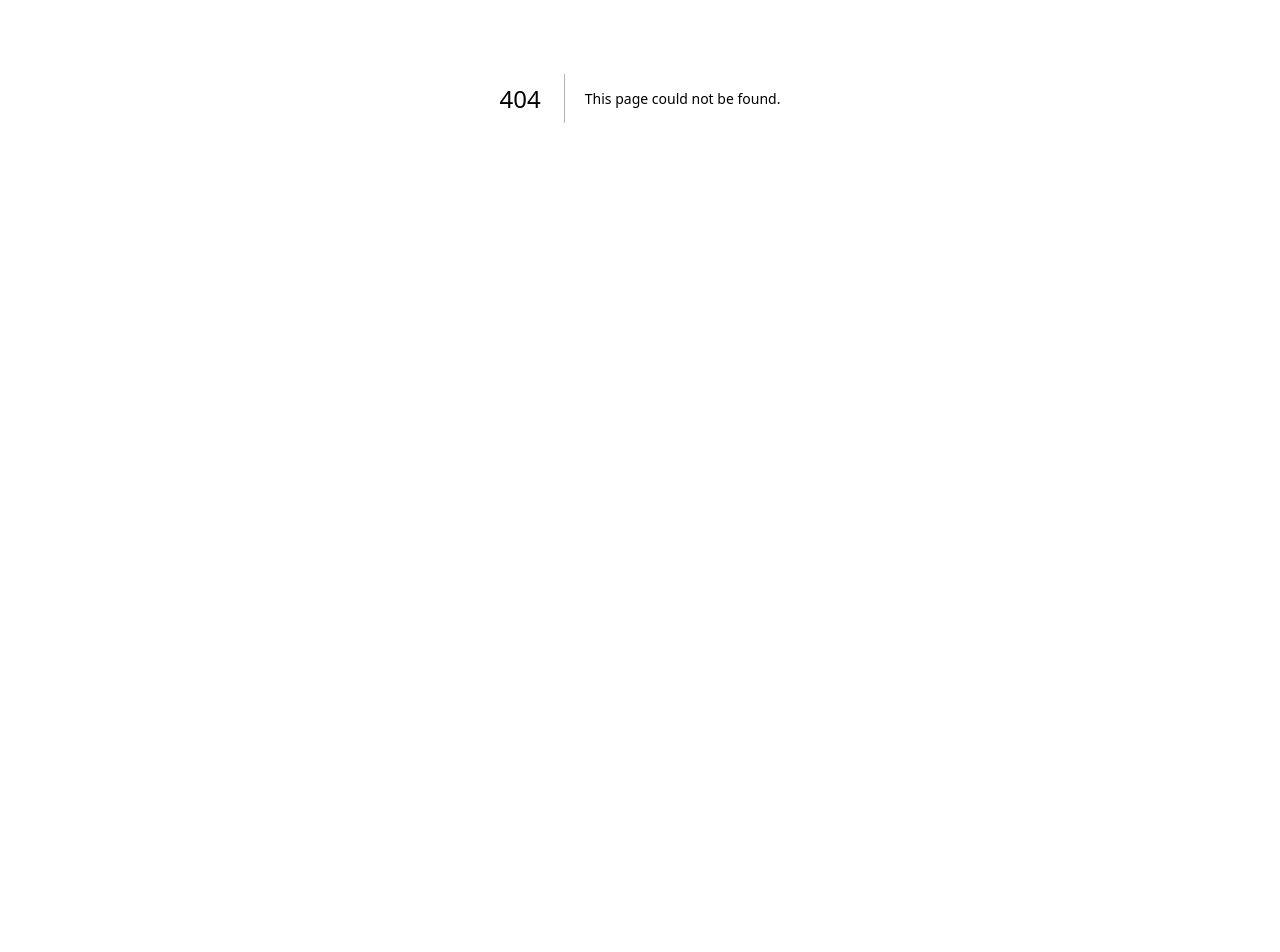
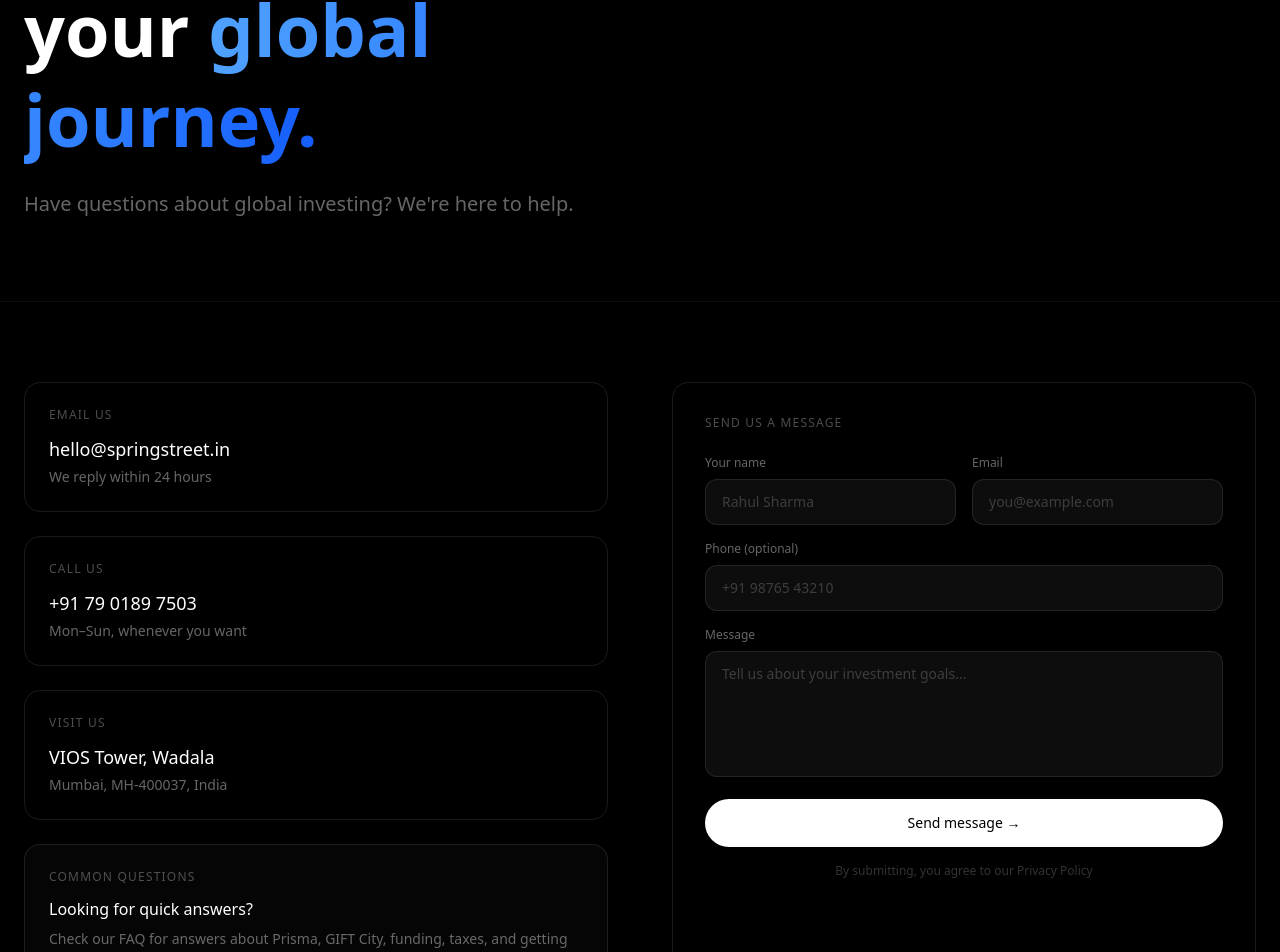
Before and after one commit to princeyadav14/spring-street, a Next.js app: page /contact in a window 1280 px wide. Before the commit this address had no page. Shown: the part 302-1254 px from the top of the page. Before the commit the page ends 800 px from the top, so only its background shows below. Built offline with nearby package versions, Linux system fonts and the light colour scheme.

Commit message:
Add Contact page

```diff
--- /dev/null
+++ b/app/contact/page.tsx
@@ -0,0 +1,109 @@
+ import Navbar from '../components/Navbar'
+import Footer from '../components/Footer'
+
+export default function ContactPage() {
+  return (
+    <main className="bg-black min-h-screen">
+      <Navbar />
+
+      {/* Hero */}
+      <section className="pt-40 pb-20 px-6 max-w-7xl mx-auto border-b border-white/5">
+        <p className="text-white/30 text-sm uppercase tracking-widest mb-4">Contact</p>
+        <h1 className="text-5xl md:text-7xl font-bold text-white max-w-2xl leading-tight mb-6">
+          Let's talk about your{' '}
+          <span className="text-transparent bg-clip-text bg-gradient-to-r from-blue-400 to-blue-600">
+            global journey.
+          </span>
+        </h1>
+        <p className="text-white/40 text-xl max-w-xl leading-relaxed">
+          Have questions about global investing? We're here to help.
+        </p>
+      </section>
+
+      {/* Contact content */}
+      <section className="py-20 px-6 max-w-7xl mx-auto">
+        <div className="grid grid-cols-1 md:grid-cols-2 gap-16">
+
+          {/* Left - Contact info */}
+          <div className="flex flex-col gap-6">
+            <div className="border border-white/10 rounded-2xl p-6 hover:border-white/20 transition-colors">
+              <div className="text-white/30 text-xs uppercase tracking-widest mb-3">Email us</div>
+              <div className="text-white font-medium text-lg mb-1">hello@springstreet.in</div>
+              <div className="text-white/40 text-sm">We reply within 24 hours</div>
+            </div>
+            <div className="border border-white/10 rounded-2xl p-6 hover:border-white/20 transition-colors">
+              <div className="text-white/30 text-xs uppercase tracking-widest mb-3">Call us</div>
+              <div className="text-white font-medium text-lg mb-1">+91 79 0189 7503</div>
+              <div className="text-white/40 text-sm">Mon–Sun, whenever you want</div>
+            </div>
+            <div className="border border-white/10 rounded-2xl p-6 hover:border-white/20 transition-colors">
+              <div className="text-white/30 text-xs uppercase tracking-widest mb-3">Visit us</div>
+              <div className="text-white font-medium text-lg mb-1">VIOS Tower, Wadala</div>
+              <div className="text-white/40 text-sm">Mumbai, MH-400037, India</div>
+            </div>
+
+            {/* FAQ box */}
+            <div className="border border-white/10 rounded-2xl p-6 bg-white/[0.02]">
+              <div className="text-white/30 text-xs uppercase tracking-widest mb-3">Common questions</div>
+              <div className="text-white font-medium mb-2">Looking for quick answers?</div>
+              <div className="text-white/40 text-sm mb-4">Check our FAQ for answers about Prisma, GIFT City, funding, taxes, and getting started.</div>
+              <a href="/faq" className="text-blue-400 text-sm hover:text-blue-300 transition-colors">
+                Visit FAQ →
+              </a>
+            </div>
+          </div>
+
+          {/* Right - Form */}
+          <div className="border border-white/10 rounded-2xl p-8">
+            <div className="text-white/30 text-xs uppercase tracking-widest mb-6">Send us a message</div>
+            <div className="flex flex-col gap-4">
+              <div className="grid grid-cols-2 gap-4">
+                <div>
+                  <label className="text-white/40 text-xs mb-2 block">Your name</label>
+                  <input
+                    type="text"
+                    placeholder="Rahul Sharma"
+                    className="w-full bg-white/5 border border-white/10 rounded-xl px-4 py-3 text-white text-sm placeholder-white/20 focus:outline-none focus:border-white/30 transition-colors"
+                  />
+                </div>
+                <div>
+                  <label className="text-white/40 text-xs mb-2 block">Email</label>
+                  <input
+                    type="email"
+                    placeholder="you@example.com"
+                    className="w-full bg-white/5 border border-white/10 rounded-xl px-4 py-3 text-white text-sm placeholder-white/20 focus:outline-none focus:border-white/30 transition-colors"
+                  />
+                </div>
+              </div>
+              <div>
+                <label className="text-white/40 text-xs mb-2 block">Phone (optional)</label>
+                <input
+                  type="tel"
+                  placeholder="+91 98765 43210"
+                  className="w-full bg-white/5 border border-white/10 rounded-xl px-4 py-3 text-white text-sm placeholder-white/20 focus:outline-none focus:border-white/30 transition-colors"
+                />
+              </div>
+              <div>
+                <label className="text-white/40 text-xs mb-2 block">Message</label>
+                <textarea
+                  rows={5}
+                  placeholder="Tell us about your investment goals..."
+                  className="w-full bg-white/5 border border-white/10 rounded-xl px-4 py-3 text-white text-sm placeholder-white/20 focus:outline-none focus:border-white/30 transition-colors resize-none"
+                />
+              </div>
+              <button className="w-full bg-white text-black font-medium py-3.5 rounded-full hover:bg-white/90 transition-colors text-sm">
+                Send message →
+              </button>
+              <p className="text-white/20 text-xs text-center">
+                By submitting, you agree to our Privacy Policy
+              </p>
+            </div>
+          </div>
+
+        </div>
+      </section>
+
+      <Footer />
+    </main>
+  )
+}
```
